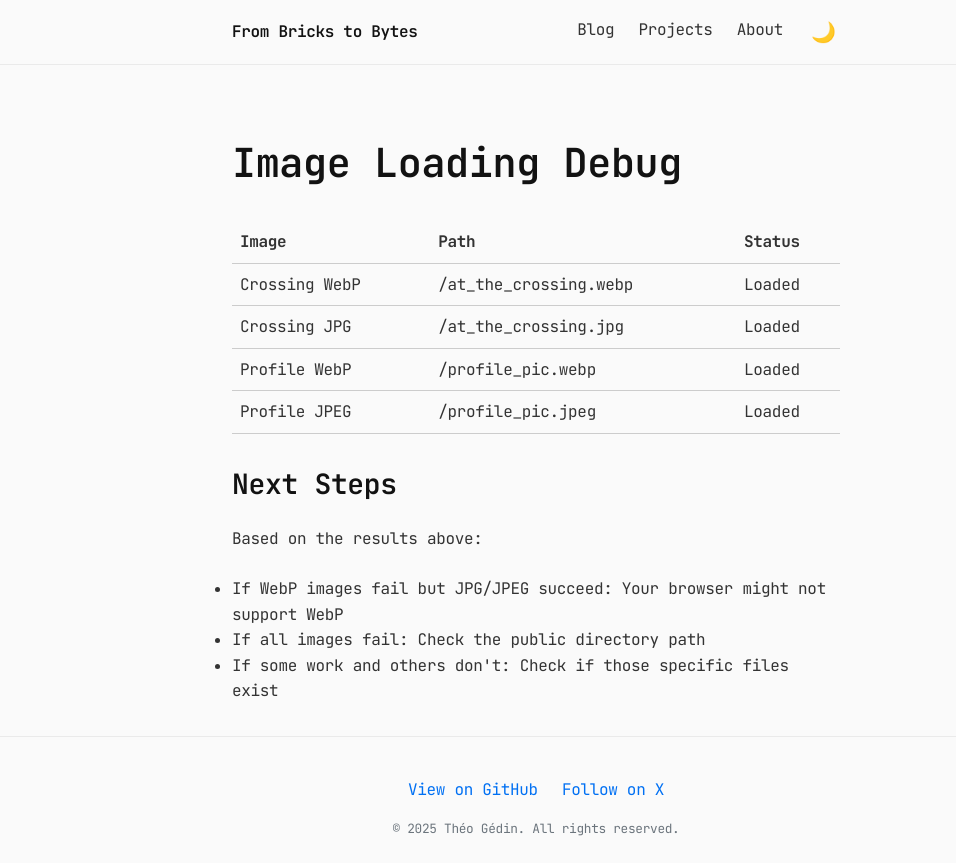
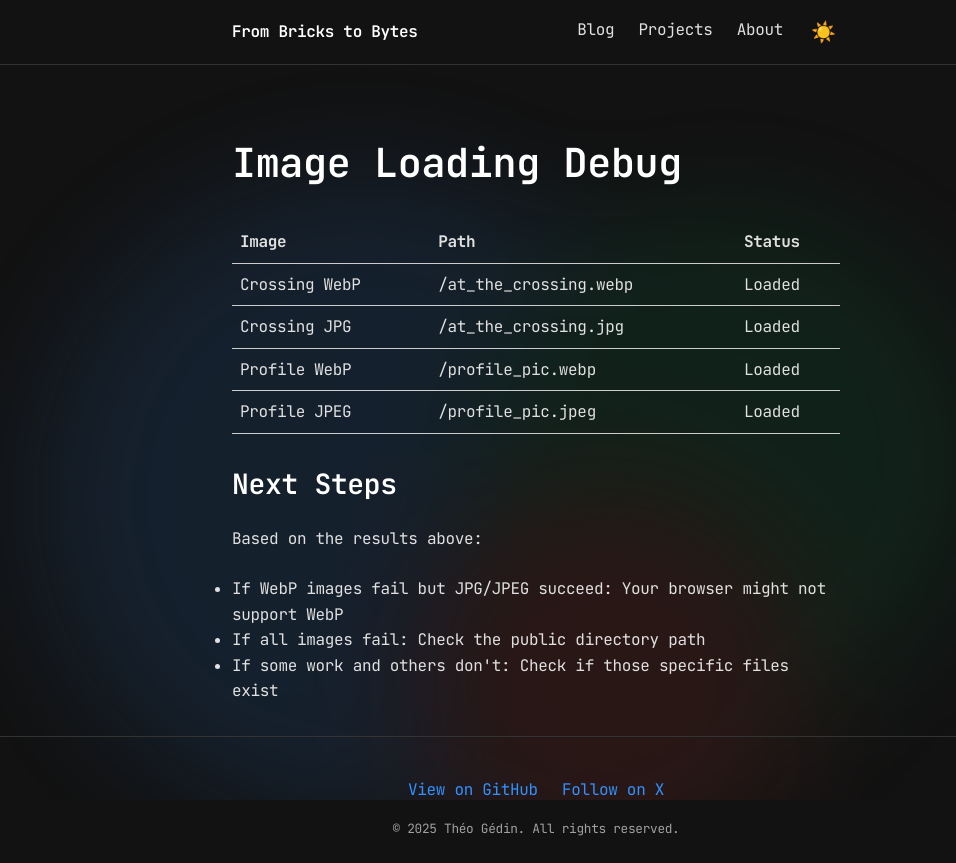
Before and after one commit to Tgedin/tgedin_blog, a Next.js app: page /image-debug in a window 1280 px wide. Shown: the whole page, without its empty margins (104-1060 px from the left). Built offline with nearby package versions, Linux system fonts and the light colour scheme.

Commit message:
Add animated background and improve light mode colors
- Add animated background with gradient orbs
- Update light mode to warm beige/brown color scheme for better readability
- Set dark mode as default theme
- Fix theme toggle functionality
- Improve color contrast for better accessibility

```diff
--- /dev/null
+++ b/components/AnimatedBackground.js
@@ -0,0 +1,83 @@
+import { useEffect, useState } from 'react';
+
+export default function AnimatedBackground() {
+  const [mounted, setMounted] = useState(false);
+
+  // Only run animation after component is mounted to avoid SSR issues
+  useEffect(() => {
+    setMounted(true);
+  }, []);
+
+  if (!mounted) return null;
+
+  return (
+    <div className="animated-background">
+      <div className="gradient-orb orb-1"></div>
+      <div className="gradient-orb orb-2"></div>
+      <div className="gradient-orb orb-3"></div>
+
+      <style jsx>{`
+        .animated-background {
+          position: fixed;
+          top: 0;
+          left: 0;
+          width: 100%;
+          height: 100%;
+          z-index: -1;
+          overflow: hidden;
+          opacity: 0.2;
+        }
+
+        .gradient-orb {
+          position: absolute;
+          border-radius: 50%;
+          filter: blur(60px);
+        }
+
+        .orb-1 {
+          top: 20%;
+          left: 10%;
+          width: 50vw;
+          height: 50vw;
+          background: var(--color-primary);
+          animation: float 20s ease-in-out infinite alternate;
+        }
+
+        .orb-2 {
+          bottom: 10%;
+          right: 15%;
+          width: 40vw;
+          height: 40vw;
+          background: #0F9D58;
+          animation: float 15s ease-in-out 2s infinite alternate-reverse;
+        }
+
+        .orb-3 {
+          top: 60%;
+          left: 40%;
+          width: 30vw;
+          height: 30vw;
+          background: #DB4437;
+          animation: float 18s ease-in-out 1s infinite alternate;
+        }
+
+        @keyframes float {
+          0% {
+            transform: translate(0, 0) scale(1);
+          }
+          50% {
+            transform: translate(5%, 5%) scale(1.05);
+          }
+          100% {
+            transform: translate(-5%, -5%) scale(0.95);
+          }
+        }
+
+        /* Adjust for dark mode */
+        :global([data-theme="dark"]) .animated-background {
+          opacity: 0.12;
+        }
+      `}</style>
+    </div>
+  );
+}
--- a/components/Header.js
+++ b/components/Header.js
@@ -4,7 +4,7 @@ import { useEffect, useState } from 'react';
 
 export default function Header() {
   const router = useRouter();
-  const [theme, setTheme] = useState('light'); // Default to light instead of system
+  const [theme, setTheme] = useState('dark'); // Default to dark instead of light
 
   // Helper function to check if a link is active
   const isActive = (path) => {
@@ -14,10 +14,10 @@ export default function Header() {
     return router.pathname.startsWith(path);
   };
 
-  // Initialize theme from localStorage or default to light
+  // Initialize theme from localStorage or default to dark
   useEffect(() => {
     if (typeof window !== 'undefined') {
-      // Get saved theme or default to light
+      // Get saved theme or default to dark
       const savedTheme = localStorage.getItem('theme');
 
       if (savedTheme) {
@@ -25,9 +25,9 @@ export default function Header() {
         setTheme(savedTheme);
         document.documentElement.setAttribute('data-theme', savedTheme);
       } else {
-        // Default to light theme if no preference is saved
-        setTheme('light');
-        document.documentElement.setAttribute('data-theme', 'light');
+        // Default to dark theme if no preference is saved
+        setTheme('dark');
+        document.documentElement.setAttribute('data-theme', 'dark');
       }
     }
   }, []);
--- a/layouts/MainLayout.js
+++ b/layouts/MainLayout.js
@@ -1,5 +1,6 @@
 import Head from 'next/head';
 import Header from '../components/Header';
+import AnimatedBackground from '../components/AnimatedBackground';
 
 export default function MainLayout({ children, title, description }) {
   const siteTitle = title ? `${title} | Théo Gédin` : 'Théo Gédin | From Bricks to Bytes';
@@ -40,6 +41,8 @@ export default function MainLayout({ children, title, description }) {
         </script>
       </Head>
 
+      <AnimatedBackground />
+
       <Header />
 
       <main id="main-content" className="main-content">
--- a/pages/_app.js
+++ b/pages/_app.js
@@ -7,12 +7,13 @@ function MyApp({ Component, pageProps }) {
     // Check for saved theme
     const savedTheme = localStorage.getItem('theme');
 
-    // Apply theme from localStorage or default to light mode
+    // Apply theme from localStorage or default to dark mode
     if (savedTheme) {
       document.documentElement.setAttribute('data-theme', savedTheme);
     } else {
-      // Default to light mode instead of using system preference
-      document.documentElement.setAttribute('data-theme', 'light');
+      // Default to dark mode
+      document.documentElement.setAttribute('data-theme', 'dark');
+      localStorage.setItem('theme', 'dark');
     }
   }, []);
 
--- a/styles/globals.css
+++ b/styles/globals.css
@@ -8,17 +8,17 @@
   /* Set primary font to monospace */
   --font-primary: var(--font-mono);
 
-  /* Light mode colors */
-  --color-bg: #FAFAFA;
-  --color-text: #333333;
-  --color-headings: #121212;
-  --color-primary: #0070F3;
-  --color-secondary: #6c757d;
-  --color-muted: #6c757d;
-  --color-border: #EAEAEA;
-  --color-card-bg: #FFFFFF;
-  --color-code-bg: #F1F1F1;
-  --color-blockquote-border: #E0E0E0;
+  /* Light mode colors - updated to beige/brown palette */
+  --color-bg: #F5F1E9;            /* Soft beige background */
+  --color-text: #433422;          /* Dark brown text */
+  --color-headings: #2D2315;      /* Darker brown headings */
+  --color-primary: #8B5A2B;       /* Warm brown primary */
+  --color-secondary: #7D6E5D;     /* Muted brown secondary */
+  --color-muted: #7D6E5D;         /* Same as secondary */
+  --color-border: #E6DED1;        /* Light tan border */
+  --color-card-bg: #FAF7F0;       /* Lighter beige card background */
+  --color-code-bg: #EFEAE0;       /* Slightly darker beige for code */
+  --color-blockquote-border: #D9CCBA; /* Medium tan for blockquotes */
 }
 
 /* Dark mode colors */
@@ -989,3 +989,20 @@ img[src="/meritocracy-banner.webp"] {
     justify-content: center;
   }
 }
+
+/* Animated background responsiveness adjustments */
+@media (prefers-reduced-motion) {
+  .gradient-orb {
+    animation: none !important;
+  }
+}
+
+@media (max-width: 768px) {
+  .animated-background {
+    opacity: 0.1 !important;
+  }
+
+  .gradient-orb {
+    animation-duration: 30s !important;
+  }
+}
```
